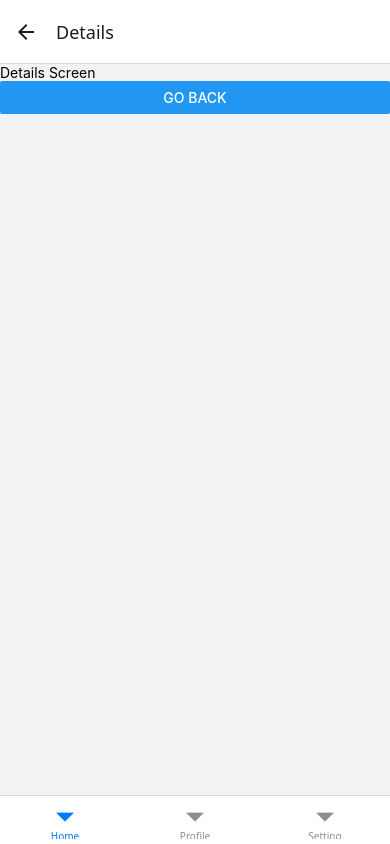
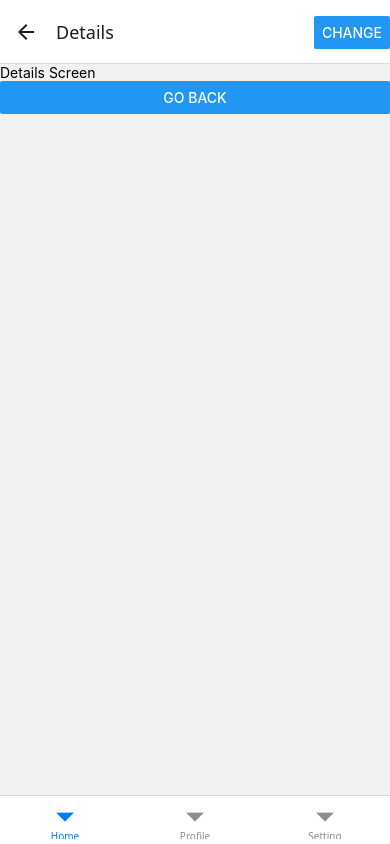
Before and after one commit to Sanjay17u/W1D4P1P2P3P4, a React Native app: screen /DetailScreen in a window 390 px wide. Built offline with nearby package versions, Linux system fonts and the light colour scheme.

Commit message:
W3D5P3 - complete

```diff
--- a/src/component/DetailScreen.js
+++ b/src/component/DetailScreen.js
@@ -1,10 +1,24 @@
-import React from 'react'
+import React, { useState, useLayoutEffect } from 'react'
 import { View, Text, Button } from 'react-native'
 
 function DetailScreen({ navigation }) {
+
+  const [message, setMessage] = useState('Details Screen')
+
+  useLayoutEffect(() => {
+    navigation.setOptions({
+      headerRight: () => (
+        <Button
+          title="Change"
+          onPress={() => setMessage('Header Button Pressed 🚀')}
+      />
+      )
+    })
+  }, [navigation])
+
   return (
     <View>
-      <Text>Details Screen</Text>
+      <Text>{ message }</Text>
 
       <Button
         title="Go Back"
```
